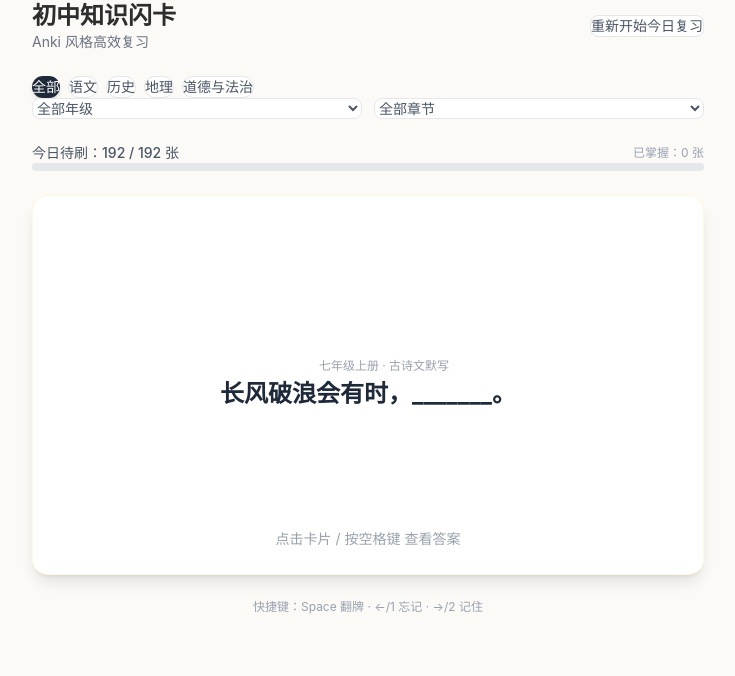
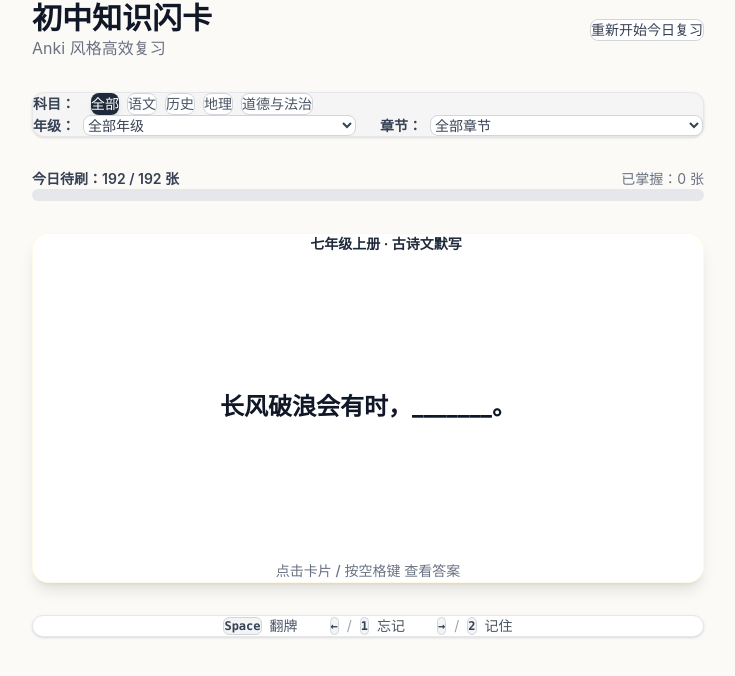
Before and after one commit to Caozhiju/flashcard, a React (Vite) app: page / in a window 1280 px wide. Shown: the top 676 px of the page, without its empty margins (272-1007 px from the left). Built offline with nearby package versions, Linux system fonts and the light colour scheme.

Commit message:
refactor: 整体布局与视觉排版优化

```diff
--- a/src/App.jsx
+++ b/src/App.jsx
@@ -147,17 +147,17 @@ export default function App() {
   }, [handleFlip, handleForget, handleRemember]);
 
   return (
-    <div className="min-h-screen bg-[#fcfaf7] text-gray-800 flex flex-col items-center py-8 px-4 font-sans">
-      <div className="w-full max-w-2xl mx-auto flex flex-col gap-6">
+    <div className="min-h-screen bg-[#fcfaf7] text-gray-800 flex flex-col items-center py-10 px-4 font-sans">
+      <div className="w-full max-w-2xl mx-auto flex flex-col gap-8">
         {/* Header */}
         <header className="flex justify-between items-center">
           <div>
-            <h1 className="text-2xl font-bold text-[#2d2d2d]">初中知识闪卡</h1>
-            <p className="text-sm text-gray-500 mt-1">Anki 风格高效复习</p>
+            <h1 className="text-3xl font-bold text-gray-900">初中知识闪卡</h1>
+            <p className="text-base text-gray-500 mt-1.5">Anki 风格高效复习</p>
           </div>
           <button
             onClick={handleReset}
-            className="px-3 py-1.5 text-sm text-gray-600 hover:text-[#2d2d2d] bg-white border border-gray-200 rounded-lg hover:shadow-sm transition-all duration-200"
+            className="px-5 py-2.5 text-sm font-medium text-gray-700 hover:text-gray-900 bg-white border border-gray-300 rounded-lg hover:shadow-md hover:border-gray-400 transition-all duration-200"
           >
             重新开始今日复习
           </button>
@@ -189,17 +189,34 @@ export default function App() {
           onFlip={handleFlip}
         />
 
-        {/* Action Buttons */}
+        {/* Action Buttons & Shortcuts Panel */}
         <ActionButtons
           isFlipped={isFlipped}
           onForget={handleForget}
           onRemember={handleRemember}
         />
 
-        {/* Footer */}
-        <footer className="text-center text-xs text-gray-400 pt-2">
-          快捷键：Space 翻牌 · ←/1 忘记 · →/2 记住
-        </footer>
+        {/* Bottom Shortcut Panel */}
+        <div className="w-full bg-white rounded-xl border border-gray-200 shadow-sm px-6 py-4">
+          <div className="flex justify-center items-center gap-8 text-sm">
+            <div className="flex items-center gap-2">
+              <kbd className="px-2.5 py-1 bg-gray-100 border border-gray-300 rounded-md text-xs font-mono font-bold text-gray-700">Space</kbd>
+              <span className="text-gray-600">翻牌</span>
+            </div>
+            <div className="flex items-center gap-2">
+              <kbd className="px-2.5 py-1 bg-gray-100 border border-gray-300 rounded-md text-xs font-mono font-bold text-gray-700">←</kbd>
+              <span className="text-gray-400">/</span>
+              <kbd className="px-2.5 py-1 bg-gray-100 border border-gray-300 rounded-md text-xs font-mono font-bold text-gray-700">1</kbd>
+              <span className="text-gray-600">忘记</span>
+            </div>
+            <div className="flex items-center gap-2">
+              <kbd className="px-2.5 py-1 bg-gray-100 border border-gray-300 rounded-md text-xs font-mono font-bold text-gray-700">→</kbd>
+              <span className="text-gray-400">/</span>
+              <kbd className="px-2.5 py-1 bg-gray-100 border border-gray-300 rounded-md text-xs font-mono font-bold text-gray-700">2</kbd>
+              <span className="text-gray-600">记住</span>
+            </div>
+          </div>
+        </div>
       </div>
     </div>
   );
--- a/src/components/ActionButtons.jsx
+++ b/src/components/ActionButtons.jsx
@@ -2,25 +2,21 @@ export default function ActionButtons({ isFlipped, onForget, onRemember }) {
   if (!isFlipped) return null;
 
   return (
-    <div className="w-full space-y-2 slide-up">
+    <div className="w-full space-y-3 slide-up">
       <div className="flex gap-4">
         <button
           onClick={onForget}
-          className="flex-1 py-3 px-6 rounded-xl font-medium text-white bg-gradient-to-r from-orange-400 to-red-400 hover:opacity-90 active:scale-[0.98] transition-all duration-200 shadow-md"
+          className="flex-1 py-3.5 px-6 rounded-xl font-semibold text-base text-white bg-gradient-to-r from-orange-400 to-red-400 hover:opacity-90 active:scale-[0.98] transition-all duration-200 shadow-md"
         >
           忘记 / 困难
         </button>
         <button
           onClick={onRemember}
-          className="flex-1 py-3 px-6 rounded-xl font-medium text-white bg-gradient-to-r from-green-400 to-green-500 hover:opacity-90 active:scale-[0.98] transition-all duration-200 shadow-md"
+          className="flex-1 py-3.5 px-6 rounded-xl font-semibold text-base text-white bg-gradient-to-r from-green-400 to-green-500 hover:opacity-90 active:scale-[0.98] transition-all duration-200 shadow-md"
         >
           记住 / 简单
         </button>
       </div>
-      <div className="flex justify-between text-xs text-gray-400 px-1">
-        <span>← 或 1</span>
-        <span>→ 或 2</span>
-      </div>
     </div>
   );
 }
--- a/src/components/FilterBar.jsx
+++ b/src/components/FilterBar.jsx
@@ -11,28 +11,35 @@ export default function FilterBar({
   const subjects = ["全部", "语文", "历史", "地理", "道德与法治"];
 
   return (
-    <div className="w-full space-y-3">
+    <div className="w-full bg-[#f5f5f5] rounded-xl shadow-sm border border-gray-200 px-6 py-5 space-y-4">
+      {/* Subject Row */}
+      <div className="flex items-center gap-4">
+        <span className="text-sm font-semibold text-gray-700 whitespace-nowrap">科目：</span>
         <div className="flex flex-wrap gap-2">
           {subjects.map((s) => (
             <button
               key={s}
               onClick={() => setSubject(s)}
-            className={`px-4 py-1.5 rounded-full text-sm font-medium transition-all duration-200 ${
+              className={`px-5 py-2 rounded-lg text-sm font-medium transition-all duration-200 ${
                 subject === s
                   ? "bg-gray-800 text-white shadow-md"
-                : "bg-white text-gray-600 hover:bg-gray-50 border border-gray-200"
+                  : "bg-white text-gray-600 hover:bg-gray-50 border border-gray-300"
               }`}
             >
               {s}
             </button>
           ))}
         </div>
+      </div>
 
-      <div className="flex gap-3">
+      {/* Grade & Chapter Row */}
+      <div className="flex items-center gap-6">
+        <div className="flex items-center gap-2 flex-1">
+          <span className="text-sm font-semibold text-gray-700 whitespace-nowrap">年级：</span>
           <select
             value={grade}
             onChange={(e) => setGrade(e.target.value)}
-          className="flex-1 px-3 py-2 rounded-lg border border-gray-200 bg-white text-sm text-gray-600 focus:outline-none focus:ring-2 focus:ring-gray-800/20 cursor-pointer"
+            className="flex-1 px-4 py-2 rounded-lg border border-gray-300 bg-white text-sm text-gray-700 focus:outline-none focus:ring-2 focus:ring-gray-800/20 cursor-pointer"
           >
             <option value="全部">全部年级</option>
             {grades.map((g) => (
@@ -41,11 +48,13 @@ export default function FilterBar({
               </option>
             ))}
           </select>
-
+        </div>
+        <div className="flex items-center gap-2 flex-1">
+          <span className="text-sm font-semibold text-gray-700 whitespace-nowrap">章节：</span>
           <select
             value={chapter}
             onChange={(e) => setChapter(e.target.value)}
-          className="flex-1 px-3 py-2 rounded-lg border border-gray-200 bg-white text-sm text-gray-600 focus:outline-none focus:ring-2 focus:ring-gray-800/20 cursor-pointer"
+            className="flex-1 px-4 py-2 rounded-lg border border-gray-300 bg-white text-sm text-gray-700 focus:outline-none focus:ring-2 focus:ring-gray-800/20 cursor-pointer"
           >
             <option value="全部">全部章节</option>
             {chapters.map((c) => (
@@ -56,5 +65,6 @@ export default function FilterBar({
           </select>
         </div>
       </div>
+    </div>
   );
 }
--- a/src/components/FlashCard.jsx
+++ b/src/components/FlashCard.jsx
@@ -4,7 +4,7 @@ export default function FlashCard({ card, isFlipped, onFlip }) {
   if (!card) {
     return (
       <div className="w-full">
-        <div className="bg-white rounded-2xl shadow-lg border border-gray-200 p-12 text-center space-y-4 min-h-[380px] flex flex-col items-center justify-center">
+        <div className="bg-white rounded-2xl shadow-lg border border-gray-200 p-10 text-center space-y-4 min-h-[350px] flex flex-col items-center justify-center">
           <div className="text-6xl">🎉</div>
           <h3 className="text-xl font-semibold text-gray-700">今日任务已完成！</h3>
           <p className="text-gray-500">所有卡片都已复习完毕，点击右上角重新开始可重新复习。</p>
@@ -17,74 +17,71 @@ export default function FlashCard({ card, isFlipped, onFlip }) {
 
   return (
     <div className="w-full">
-      {/* 最外层容器：perspective + 点击交互 */}
       <div
-        className="w-full min-h-[380px] cursor-pointer select-none relative"
+        className="w-full min-h-[350px] cursor-pointer select-none relative"
         style={{ perspective: "1000px" }}
         onClick={onFlip}
       >
-        {/* 3D 旋转包裹层 */}
         <div
           className="w-full h-full relative transition-transform duration-500"
           style={{
             transformStyle: "preserve-3d",
             transform: isFlipped ? "rotateY(180deg)" : "rotateY(0deg)",
-            minHeight: "380px"
+            minHeight: "350px"
           }}
         >
-          {/* 卡片正面 */}
+          {/* Front */}
           <div
-            className="absolute inset-0 w-full h-full bg-white rounded-2xl shadow-lg border border-amber-100/50 p-8 flex flex-col justify-center items-center"
+            className="absolute inset-0 w-full h-full bg-white rounded-2xl shadow-lg border border-amber-100/50 flex flex-col"
             style={{ backfaceVisibility: "hidden" }}
           >
-            <div className="flex items-center gap-2 mb-6">
+            <div className="flex items-center justify-center gap-2 pt-5">
               <span
-                className="px-3 py-1 rounded-full text-xs font-semibold text-white"
+                className="px-3 py-1 rounded-full text-sm font-semibold text-white"
                 style={{ backgroundColor: color }}
               >
                 {card.subject}
               </span>
-              <span className="text-xs text-gray-400">
+              <span className="text-sm font-bold text-gray-800">
                 {card.grade} · {card.chapter}
               </span>
             </div>
 
-            <p className="text-2xl font-bold text-gray-800 leading-relaxed whitespace-pre-wrap text-center px-4">
-              {card.front}
-            </p>
+            <div className="flex-1 flex items-center justify-center px-8">
+              <p className="text-2xl font-bold text-gray-900 leading-relaxed whitespace-pre-wrap text-center">
+                {card.front}
+              </p>
+            </div>
 
-            <div className="absolute bottom-6 left-0 right-0 text-center">
-              <span className="text-sm text-gray-400">点击卡片 / 按空格键 查看答案</span>
+            <div className="pb-5 text-center">
+              <span className="text-sm font-medium text-gray-500">点击卡片 / 按空格键 查看答案</span>
             </div>
           </div>
 
-          {/* 卡片背面（答案页） */}
+          {/* Back */}
           <div
-            className="absolute inset-0 w-full h-full bg-white rounded-2xl shadow-lg border border-emerald-100/50 p-8 flex flex-col"
+            className="absolute inset-0 w-full h-full bg-white rounded-2xl shadow-lg border border-emerald-100/50 flex flex-col"
             style={{
               backfaceVisibility: "hidden",
               transform: "rotateY(180deg)"
             }}
           >
-            {/* 顶部标签 */}
-            <div className="flex items-center gap-2 mb-4">
-              <span className="px-3 py-1 rounded-full text-xs font-semibold bg-green-500 text-white">
+            <div className="flex items-center justify-center gap-2 pt-5">
+              <span className="px-3 py-1 rounded-full text-sm font-semibold bg-green-500 text-white">
                 答案与解析
               </span>
-              <span className="text-xs text-gray-400">
+              <span className="text-sm font-bold text-gray-800">
                 {card.subject} · {card.chapter}
               </span>
             </div>
 
-            {/* 核心答案 */}
-            <div className="flex-1 flex flex-col justify-center items-center">
-              <p className="text-2xl font-bold text-gray-800 my-4 text-center whitespace-pre-wrap px-4">
+            <div className="flex-1 flex flex-col justify-center items-center px-8 overflow-y-auto">
+              <p className="text-2xl font-bold text-gray-900 my-3 text-center whitespace-pre-wrap">
                 {card.back}
               </p>
 
-              {/* 补充解析 */}
               {card.note && (
-                <div className="mt-6 p-4 bg-[#f9f8f3] rounded-xl text-base text-gray-600 max-w-md text-center border border-gray-100 whitespace-pre-wrap">
+                <div className="mt-4 p-4 bg-[#f9f8f3] rounded-xl text-base text-gray-600 max-w-md text-center border border-gray-100 whitespace-pre-wrap">
                   <span className="font-semibold text-orange-500">💡 解析：</span>
                   {card.note}
                 </div>
--- a/src/components/ProgressBar.jsx
+++ b/src/components/ProgressBar.jsx
@@ -2,16 +2,16 @@ export default function ProgressBar({ remaining, total, mastered }) {
   const percentage = total > 0 ? ((total - remaining) / total) * 100 : 0;
 
   return (
-    <div className="w-full space-y-2">
-      <div className="flex justify-between items-center text-sm">
-        <span className="text-gray-600 font-medium">
+    <div className="w-full space-y-2.5">
+      <div className="flex justify-between items-center">
+        <span className="text-sm font-semibold text-gray-700">
           今日待刷：{remaining} / {total} 张
         </span>
-        <span className="text-gray-400 text-xs">
+        <span className="text-sm text-gray-500">
           已掌握：{mastered} 张
         </span>
       </div>
-      <div className="w-full h-2 bg-gray-200 rounded-full overflow-hidden">
+      <div className="w-full h-3 bg-gray-200 rounded-full overflow-hidden">
         <div
           className="h-full bg-gradient-to-r from-green-400 to-green-500 rounded-full transition-all duration-500 ease-out"
           style={{ width: `${percentage}%` }}
```
Lines whose indentation alone changed are shown as unchanged.
